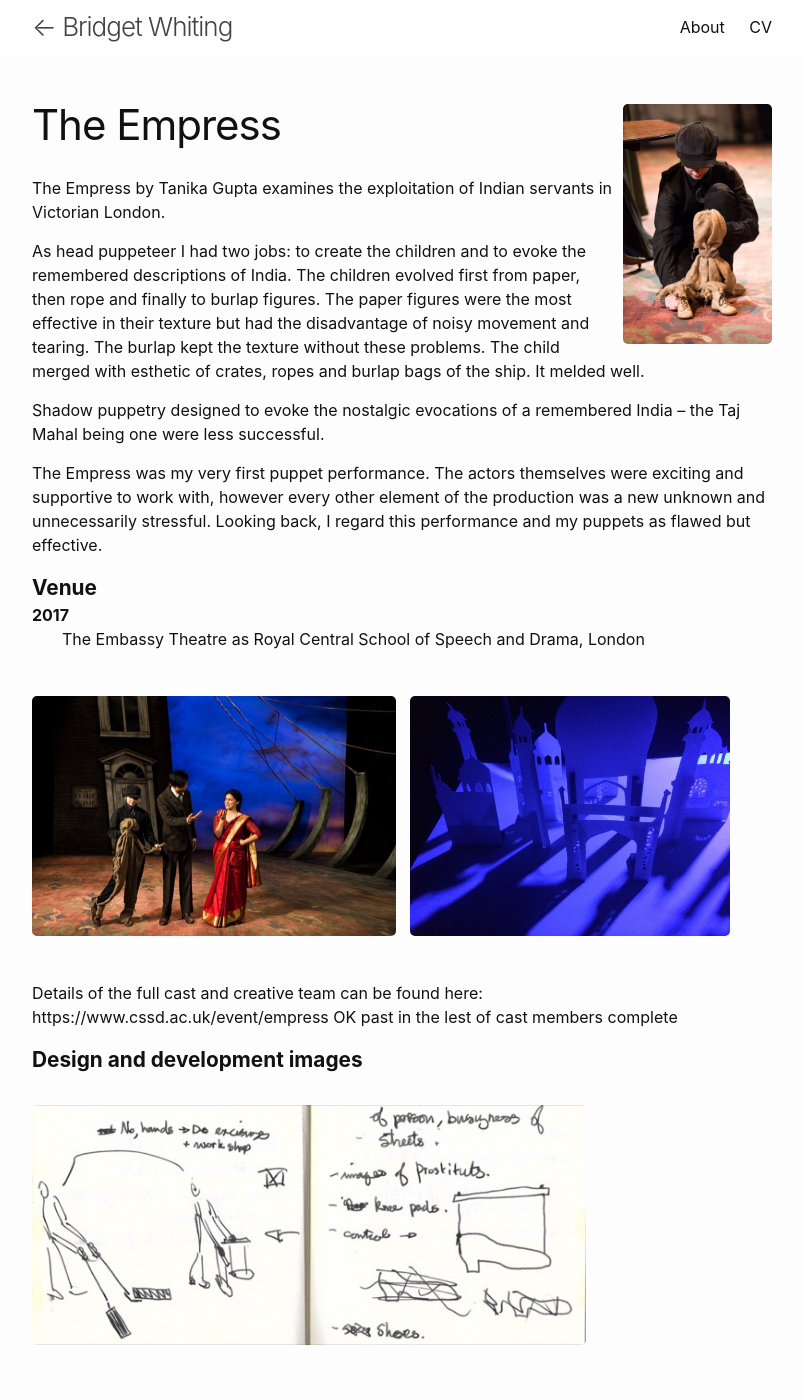
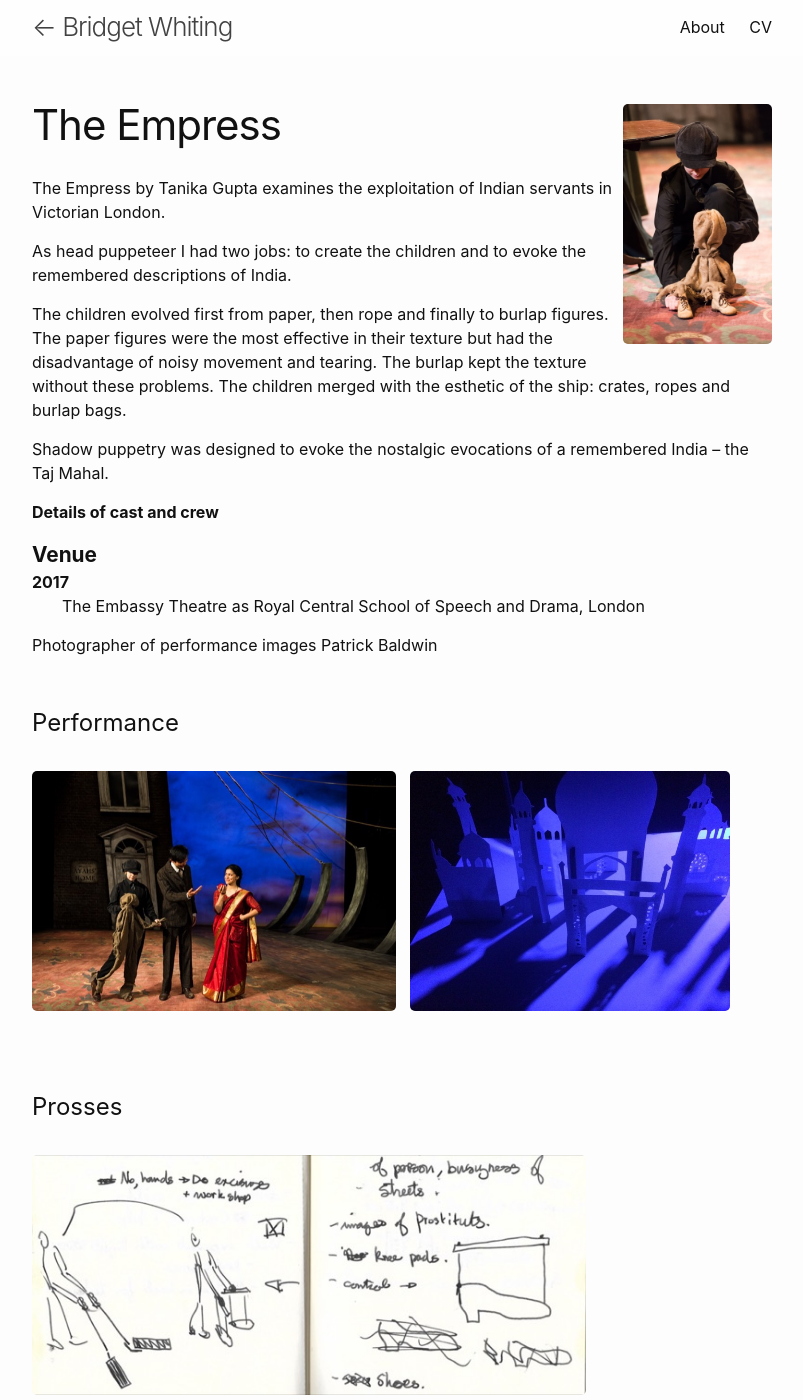
Before and after one commit to markwhiting/bridget, a Jekyll site: the page built from _projects/empress.markdown, in a window 1280 px wide and 1400 px high. Shown: the whole window, without its empty margins (238-1041 px from the left). Built offline with Jekyll 4.4.1, drawn with Linux system fonts in a browser that asks for light colours.

Commit message:
links and headings

```diff
--- a/_projects/empress.markdown
+++ b/_projects/empress.markdown
@@ -7,11 +7,13 @@
 
 The Empress by Tanika Gupta examines the exploitation of Indian servants in Victorian London.
 
-As head puppeteer I had two jobs: to create the children and to evoke the remembered descriptions of India. The children evolved first from paper, then rope and finally to burlap figures. The paper figures were the most effective in their texture but had the disadvantage of noisy movement and tearing. The burlap kept the texture without these problems. The child merged with esthetic of crates, ropes and burlap bags of the ship. It melded well.
+As head puppeteer I had two jobs: to create the children and to evoke the remembered descriptions of India.
 
-Shadow puppetry designed to evoke the nostalgic evocations of a remembered India -- the Taj Mahal being one were less successful.
+The children evolved first from paper, then rope and finally to burlap figures. The paper figures were the most effective in their texture but had the disadvantage of noisy movement and tearing. The burlap kept the texture without these problems. The children merged with the esthetic of the ship: crates, ropes and burlap bags.
 
-The Empress was my very first puppet performance. The actors themselves were exciting and supportive to work with, however every other element of the production was a new unknown and unnecessarily stressful. Looking back, I regard this performance and my puppets as flawed but effective.
+Shadow puppetry was designed to evoke the nostalgic evocations of a remembered India -- the Taj Mahal.
+
+[Details of cast and crew](https://www.cssd.ac.uk/event/empress)
 
 ## Venue
 
@@ -19,14 +21,14 @@
 
 - The Embassy Theatre as Royal Central School of Speech and Drama, London
 
+Photographer of performance images Patrick Baldwin
+
+# Performance
+
 ![Laos with Korean internet volunteers - Photographer Patrick Baldwin]({{ "/assets/Empress/empress family.jpg" | absolute_url }})
 [![Figure]({{ "/assets/Empress/taj mahal 1.jpeg" | absolute_url }})]({{ "/assets big/Empress/taj mahal 1.jpeg" | absolute_url }})
 
-Details of the full cast and creative team can be found here: https://www.cssd.ac.uk/event/empress
-OK
-past in the lest of cast members complete
-
-## Design and development images
+# Prosses
 
 [![Figure]({{ "/assets/Empress/shoe controls.jpg" | absolute_url }})]({{ "/assets big/Empress/shoe controls.jpg" | absolute_url }})
 [![Figure]({{ "/assets/Empress/shoe control test 1.jpeg" | absolute_url }})]({{ "/assets big/Empress/shoe control test 1.jpeg" | absolute_url }})
```
